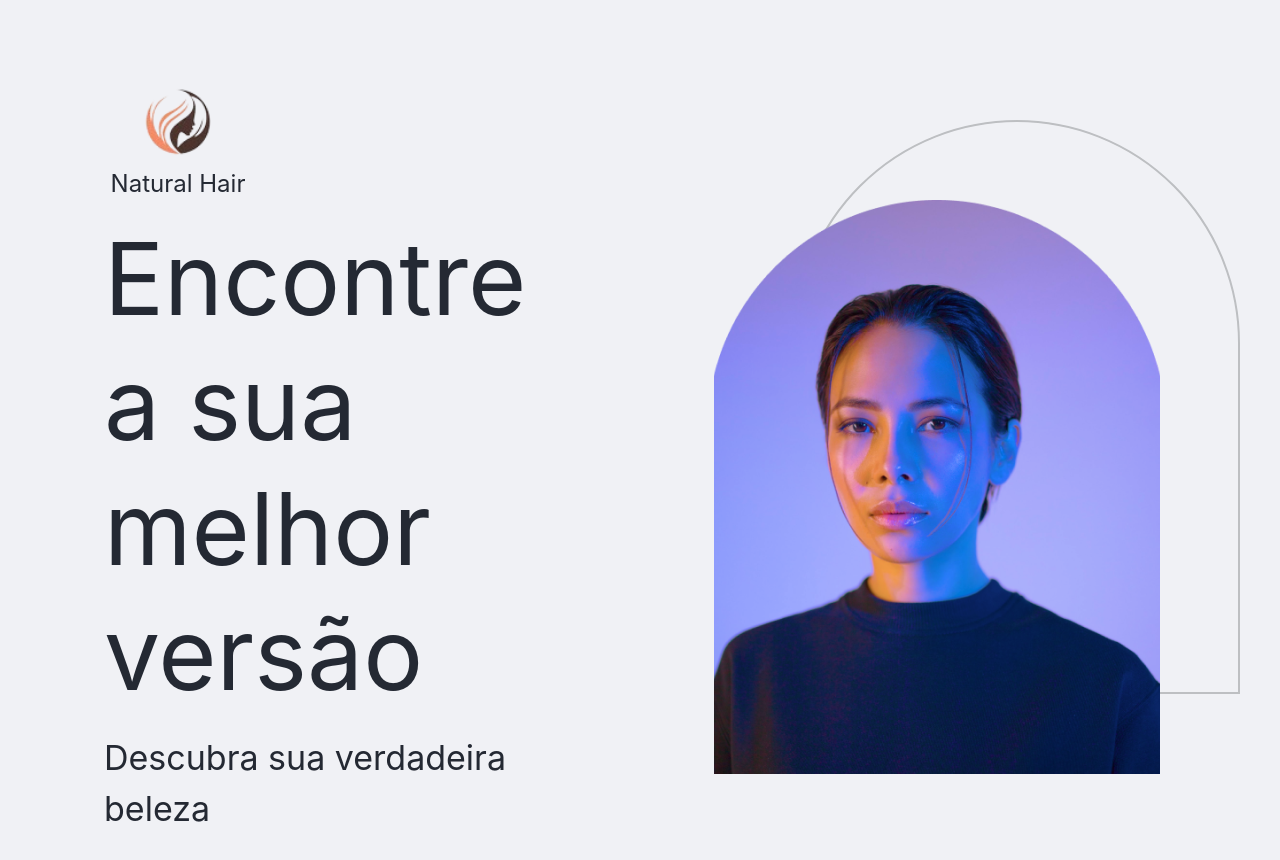
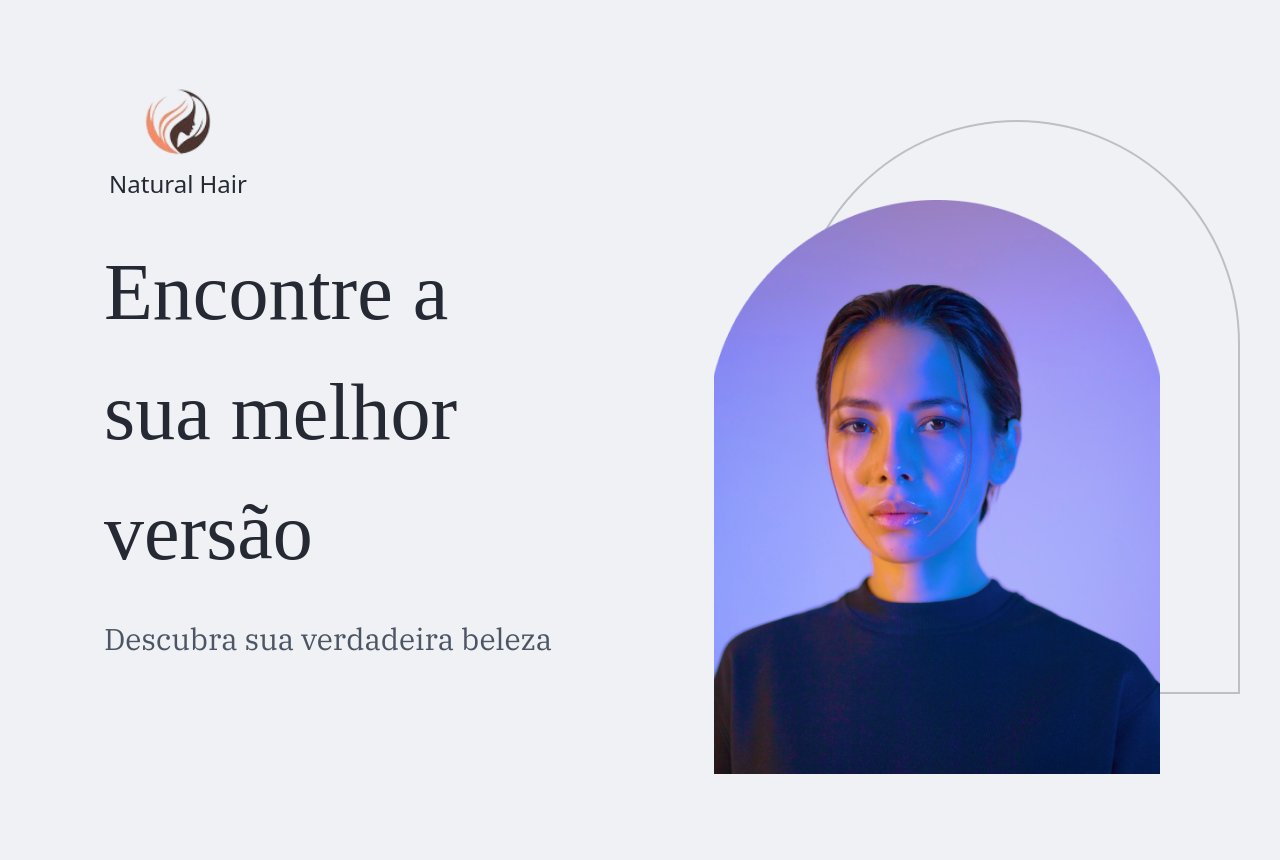
Before and after one commit to Lipao12/natural_hair, a React (Vite) app: page / in a window 1280 px wide. Shown: the top 860 px of the page. Built offline with nearby package versions, Linux system fonts and the light colour scheme.

Commit message:
config: adicionado fonte e cores para texto primária e secundária

```diff
--- a/index.html
+++ b/index.html
@@ -4,7 +4,10 @@
     <meta charset="UTF-8" />
     <link rel="icon" type="image/svg+xml" href="/vite.svg" />
     <meta name="viewport" content="width=device-width, initial-scale=1.0" />
-    <title>Vite + React + TS</title>
+    <link rel="preconnect" href="https://fonts.googleapis.com">
+    <link rel="preconnect" href="https://fonts.gstatic.com" crossorigin>
+    <link href="https://fonts.googleapis.com/css2?family=IBM+Plex+Serif:ital,wght@0,100;0,200;0,300;0,400;0,500;0,600;0,700;1,100;1,200;1,300;1,400;1,500;1,600;1,700&family=Noto+Serif+HK:wght@200..900&display=swap" rel="stylesheet">
+    <title>Natural Hair</title>
   </head>
   <body class="bg-[#f0f1f5] main-text antialiased">
     <div id="root"></div>
--- a/src/index.css
+++ b/src/index.css
@@ -11,6 +11,7 @@
     color: #242933;
   }
   .secondary-text {
-    color: text-gray-600;
+    --tw-text-opacity: 1;
+     color: rgb(75 85 99 / var(--tw-text-opacity));
   }
 }
--- a/src/landing/home-page.tsx
+++ b/src/landing/home-page.tsx
@@ -5,7 +5,7 @@ export const HomePage = () => {
   const handleGoToAboutUs = () => {};
 
   return (
-    <div className="flex flex-col">
+    <section className="flex flex-col min-h-screen" id="home">
       <div className="space-y-2 items-center justify-center w-[180px]">
         <img
           className="h-[80px] "
@@ -16,28 +16,30 @@ export const HomePage = () => {
       </div>
       <div className="flex gap-16 px-4">
         <div className="flex-1 flex flex-col">
-          <span className="text-[100px] leading-tight mb-4 mt-4">
+          <span className="text-[80px] leading-normal mb-6 mt-8 font-font_primary">
             Encontre a sua melhor versão
           </span>
-          <span className="secondary-text text-[34px]">
+          <span className="secondary-text text-[30px] font-font_secondary">
             Descubra sua verdadeira beleza
           </span>
         </div>
 
-        <div className="px-4 hover:cursor-pointer" onClick={handleGoToAboutUs}>
+        <div className="px-4 ">
           <div
             className="relative z-0 ml-20 before:absolute before:-top-20 before:-right-20 before:rounded-t-[400px]
             before:w-full before:max-w-[400px] md:before:max-w-[600px] before:h-full before:border-2 before:z-[-1]
             before:border-[#bdbfc2]  "
           >
             <img
+              onClick={handleGoToAboutUs}
               src={Profile}
               alt="Imagem mostrando a dona do salão"
-              className="transform -scale-x-100 hover:filter hover:saturate-200 transition duration-500"
+              className="transform -scale-x-100 hover:filter hover:saturate-200 transition duration-500
+                        hover:cursor-pointer"
             />
           </div>
         </div>
       </div>
-    </div>
+    </section>
   );
 };
--- a/tailwind.config.js
+++ b/tailwind.config.js
@@ -7,7 +7,8 @@ export default {
   theme: {
     extend: {
       fontFamily:{
-        sans: 'Inter'
+        font_primary: 'Noto Serif HK',
+        font_secondary: 'IBM Plex Serif'
     }
     },
   },
```
